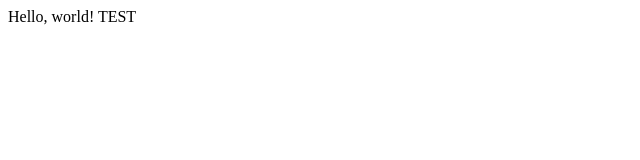
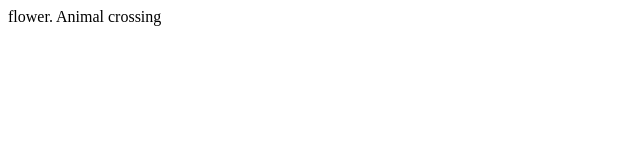
Before and after one commit to Biglustypanda/CS50w_Project0, a plain HTML site: page flower.html in a window 1280 px wide. Shown: the full height of the page, 0-640 px from the left. Drawn offline with Linux system fonts and the light colour scheme.

Commit message:
add animal crossing

```diff
--- a/flower.html
+++ b/flower.html
@@ -4,6 +4,6 @@
         <title>My Webpage</title>
     </head>
     <body>
-        Hello, world! TEST
+        flower. Animal crossing
     </body>
 </html>
```
